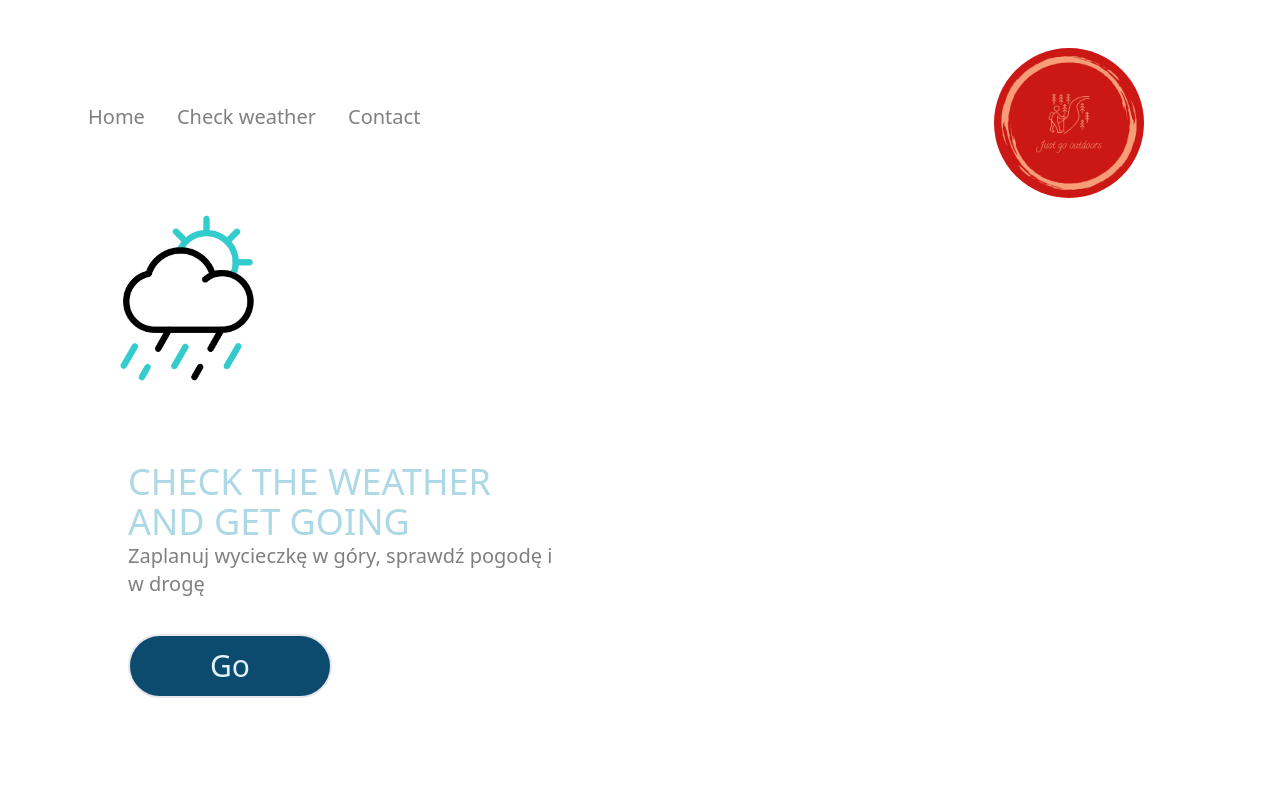
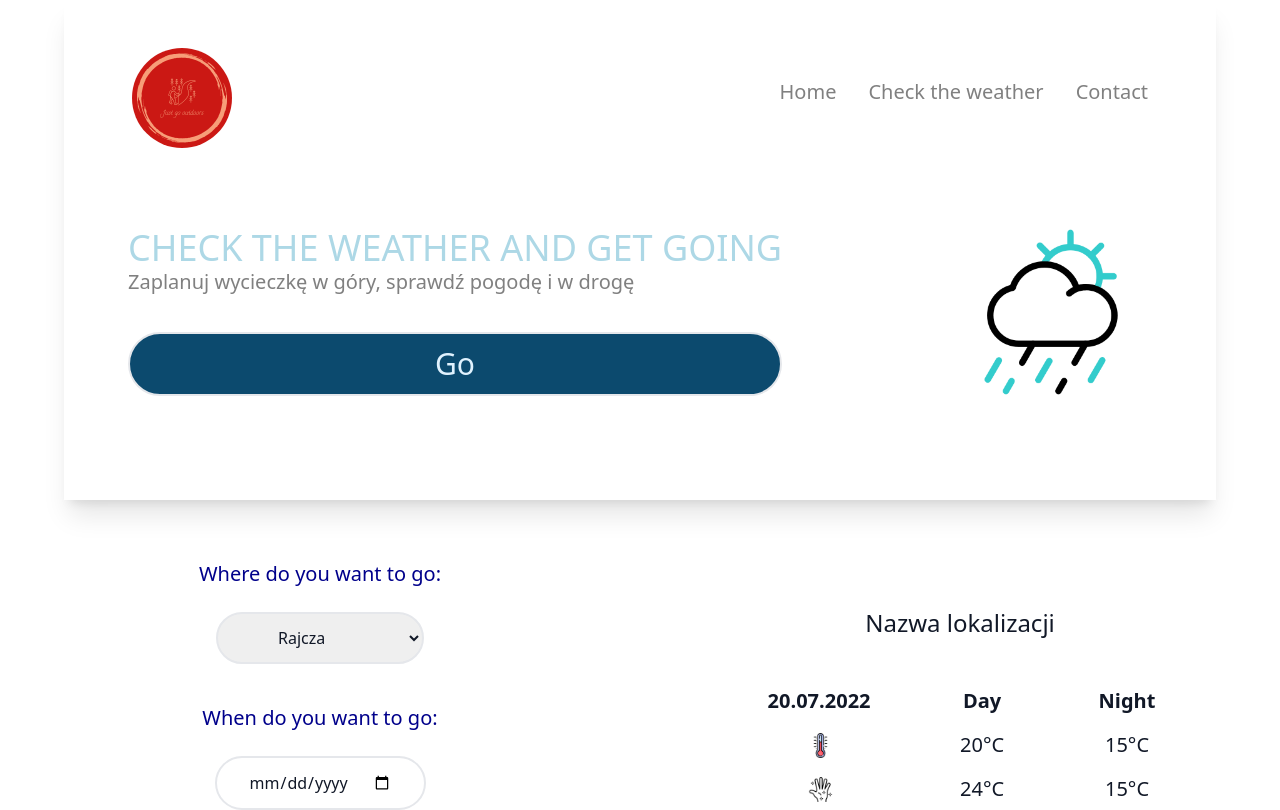
Before and after one commit to apuczka/Just_Go_Outdoors, a React (Create React App) app: page / in a window 1280 px wide. Shown: the top 810 px of the page. Built offline with nearby package versions, Linux system fonts and the light colour scheme.

Commit message:
change header

```diff
--- a/src/components/Footer.js
+++ b/src/components/Footer.js
@@ -12,7 +12,7 @@ const Footer = () => {
 
     return (
 
-            <div className="container max-w-6xl mx-auto px-6 py-12 flex justify-between" >
+            <div className="container max-w-6xl mx-auto px-6 py-12 flex justify-between bg-black text-white" >
                 <div>Copyright JustGoOutdoors.pl</div>
                 <div>
                     <i className="fa-brands fa-facebook-square m-0.5"></i>
--- a/src/components/Form.js
+++ b/src/components/Form.js
@@ -4,7 +4,7 @@ import Button from './Button';
 
 const Form = () => {
     return (
-        <label className="relative container flex flex-col items-center max-w-6xl mx-auto my-5 px-6 text-gray-900">
+        <label id="form-weather" className="relative container flex flex-col items-center max-w-6xl mx-auto my-5 px-6 text-gray-900">
             <span className="max-w-lg mt-10 mb-6 font-sans text-xl text-center text-[darkblue] ">
                 Where do you want to go:
             </span>
--- a/src/components/Headers.js
+++ b/src/components/Headers.js
@@ -13,16 +13,16 @@ const backgroundImage = {
 
 const Headers = () => {
     return (
-        <div className="container max-w-6xl mx-auto px-6 py-12">
-            {/*<img src={campfire} alt="" height={200} width={200}/>*/}
+        <div className="container max-w-6xl mx-auto px-6 py-12 shadow-xl">
             <nav className="flex items-center justify-between text-[grey]">
-                <div className="hidden h-10 font-sarif md:flex md:space-x-8 text-xl">
+                <img className="rounded-full mr-6 ml-11" src={logo} alt="logo" height={100} width={100}/>
+                <div className="hidden h-10 font-sarif md:flex md:space-x-8 text-xl mr-11">
                     <div className="group">
                         <a href="#">Home</a>
                         <div className="mx-2 group-hover:border-b group-hover:border-blue-50"></div>
                     </div>
                     <div className="group">
-                        <a href="#">Check weather</a>
+                        <a href="./#form-weather">Check the weather</a>
                         <div className="mx-2 group-hover:border-b group-hover:border-blue-50"></div>
                     </div>
                     <div className="group">
@@ -30,7 +30,8 @@ const Headers = () => {
                         <div className="mx-2 group-hover:border-b group-hover:border-blue-50"></div>
                     </div>
                 </div>
-                <img className="rounded-full mr-12" src={logo} alt="logo" height={150} width={150}/>
+
+
                 <div className="md:hidden">
                     <Hamburgers className="z-40 block hamburger md:hidden focus:outline-none">
 
@@ -47,13 +48,15 @@ const Headers = () => {
                 <a href="#" className="hover:text-green-600">Contact</a>
             </div>
 
-            <img src={rainGif} alt="" width={200} height={200}/>
-            <div
-                className="max-w-lg p-4 font-sans text-2xl text-[lightblue] mt-6 md:p-10 md:mx-0 md:text-4xl">
-                CHECK THE WEATHER AND GET GOING
-                <div className="text-xl text-[grey]">Zaplanuj wycieczkę w góry, sprawdź pogodę i w drogę</div>
 
-                <Button />
+            <div className="p-4 font-sans text-2xl text-[lightblue] mt-6 md:p-10 md:mx-0 md:text-4xl flex flex-col-reverse items-center md:flex-row justify-between">
+               <div className="flex flex-col">
+                   CHECK THE WEATHER AND GET GOING
+                   <div className="text-xl text-[grey]">Zaplanuj wycieczkę w góry, sprawdź pogodę i w drogę</div>
+
+                   <Button />
+               </div>
+                <img src={rainGif} alt="" width={200} height={200}/>
             </div>
 
 
```
